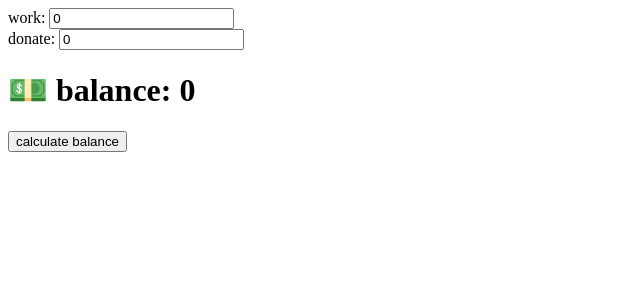
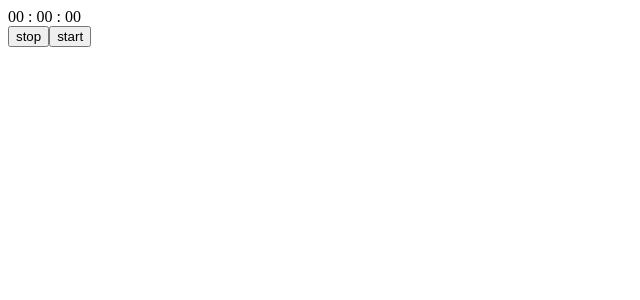
Before and after one commit to Serhii-Ki/Test, a React (Vite) app: page / in a window 1280 px wide. Shown: the top 300 px of the page, without its empty margins (0-640 px from the left). Built offline with nearby package versions, Linux system fonts and the light colour scheme.

Commit message:
timer with Date

```diff
--- a/src/App.tsx
+++ b/src/App.tsx
@@ -1,16 +1,13 @@
-import AppCounterRedux from "./counterWithRedux/AppCounterRedux.tsx";
-
+import Timer from "./timer/Timer.tsx";
 
 function App() {
-
-
   return (
     <>
       {/*<AppCounter/>*/}
-      {/*<Timer/>*/}
-      <AppCounterRedux/>
+      <Timer />
+      {/*<AppCounterRedux/>*/}
     </>
-  )
+  );
 }
 
-export default App
+export default App;
--- a/src/main.tsx
+++ b/src/main.tsx
@@ -1,106 +1,7 @@
-import React from "react";
 import ReactDOM from "react-dom/client";
-import { ThunkAction, ThunkDispatch } from "redux-thunk";
-import {
-  Provider,
-  TypedUseSelectorHook,
-  useDispatch,
-  useSelector,
-} from "react-redux";
-import { configureStore, combineReducers } from "@reduxjs/toolkit";
-
-// Reducer
-const initState = {
-  work: 0,
-  donate: 0,
-  balance: 0,
-};
-type InitStateType = typeof initState;
-
-const appReducer = (
-  state: InitStateType = initState,
-  action: ActionsType,
-): InitStateType => {
-  switch (action.type) {
-    case "CHANGE_VALUE":
-      return {
-        ...state,
-        ...action.payload,
-      };
-    default:
-      return state;
-  }
-};
-
-// Store
-const rootReducer = combineReducers({ app: appReducer });
-
-const store = configureStore({ reducer: rootReducer });
-type RootState = ReturnType<typeof store.getState>;
-type AppDispatch = ThunkDispatch<RootState, unknown, ActionsType>;
-type AppThunk<ReturnType = void> = ThunkAction<
-  ReturnType,
-  RootState,
-  unknown,
-  ActionsType
->;
-const useAppDispatch = () => useDispatch<AppDispatch>();
-const useAppSelector: TypedUseSelectorHook<RootState> = useSelector;
-
-const changeValue = (payload: any) =>
-  ({ type: "CHANGE_VALUE", payload }) as const;
-type ActionsType = ReturnType<typeof changeValue>;
-
-// Components
-export const Income = () => {
-  const work = useAppSelector((state) => state.app.work);
-  const donate = useAppSelector((state) => state.app.donate);
-  const balance = useAppSelector((state) => state.app.balance);
-
-  const dispatch = useAppDispatch();
-
-  return (
-    <div>
-      <div>
-        work:{" "}
-        <input
-          value={work}
-          type={"number"}
-          onChange={(e) => dispatch(changeValue({ work: +e.target.value }))}
-        />
-      </div>
-      <div>
-        donate:{" "}
-        <input
-          value={donate}
-          type={"number"}
-          onChange={(e) => dispatch(changeValue({ donate: +e.target.value }))}
-        />
-      </div>
-
-      <h1>💵 balance: {balance}</h1>
-      <button
-        onClick={() => {
-          // ❗❗❗ XXX ❗❗❗
-          dispatch(changeValue({ donation: work + donate }));
-        }}
-      >
-        calculate balance
-      </button>
-    </div>
-  );
-};
+import App from "./App.tsx";
 
 const root = ReactDOM.createRoot(
   document.getElementById("root") as HTMLElement,
 );
-root.render(
-  <Provider store={store}>
-    <Income />
-  </Provider>,
-);
-
-// 📜 Описание:
-// Что нужно написать вместо XXX, чтобы вывелась сумма дохода в строке баланса
-//
-// 🖥 Пример ответа: console.log(work + donate)
+root.render(<App />);
--- a/src/timer/Timer.tsx
+++ b/src/timer/Timer.tsx
@@ -1,62 +1,49 @@
-import {useEffect, useState} from "react";
-
+import { useEffect, useState, useRef } from "react";
 
 function Timer() {
-  const [seconds, setSeconds] = useState<string>('0');
-  const [minutes, setMinutes] = useState<string>('0');
-  const [hours, setHours] = useState<string>('0');
-  const [isStart, setIsStart] = useState<boolean>(false);
+  const [isTimerStart, setIsTimerStart] = useState<boolean>(false);
+  const [elapsedTime, setElapsedTime] = useState<number>(0); // Хранит прошедшее время в миллисекундах
+  const timerRef = useRef<number | null>(null); // Ref для хранения ID интервала
+  const startTimeRef = useRef<number | null>(null); // Ref для хранения начального времени
+
+  const onTimer = (isStart: boolean) => {
+    if (isStart) {
+      startTimeRef.current = Date.now() - elapsedTime; // Запоминаем время старта и корректируем на прошедшее время
+      timerRef.current = window.setInterval(() => {
+        setElapsedTime(Date.now() - (startTimeRef.current || 0)); // Вычисляем прошедшее время с момента старта
+      }, 1000 / 60); // Запускаем с интервалом 60 FPS для плавности
+    } else {
+      clearInterval(timerRef.current!);
+      timerRef.current = null;
+    }
+    setIsTimerStart(isStart);
+  };
 
   useEffect(() => {
-    if(seconds === '60') {
-      setSeconds('0');
-      setMinutes(prev => String(Number(prev) + 1))
-    }
-    if(minutes === '60') {
-      setMinutes('0');
-      setHours(prev => String(Number(prev) + 1))
-    }
-  }, [seconds, minutes]);
+    return () => {
+      if (timerRef.current) clearInterval(timerRef.current); // Очищаем таймер при размонтировании
+    };
+  }, []);
 
-  const startTimer = () => {
-    setIsStart(true);
+  const formatTime = (time: number) => {
+    const totalSeconds = Math.floor(time / 1000);
+    const hours = Math.floor(totalSeconds / 3600);
+    const minutes = Math.floor((totalSeconds % 3600) / 60);
+    const seconds = totalSeconds % 60;
+
+    const format = (value: number) => (value < 10 ? `0${value}` : value);
+
+    return `${format(hours)} : ${format(minutes)} : ${format(seconds)}`;
   };
 
-  const stopTimer = () => {
-    setIsStart(false);
-  };
-
-  const resetTimer = () => {
-    setSeconds('0');
-    setMinutes('0');
-    setHours('0');
-  }
-
-  useEffect(() => {
-    let timerId: NodeJS.Timer;
-    if(isStart){
-      timerId = setInterval(() => {
-        setSeconds(prev => String(Number(prev) + 1))
-      }, 1000)
-    }
-
-    return () => {
-      clearInterval(timerId);
-    }
-  }, [isStart]);
   return (
+    <div>
+      <span>{formatTime(elapsedTime)}</span>
       <div>
-        <div>
-          <span>{Number(hours) < 10 ? '0' + hours : hours} : </span>
-          <span>{Number(minutes) < 10 ? '0' + minutes : minutes} : </span>
-          <span>{Number(seconds) < 10 ? '0' + seconds : seconds}</span>
-        </div>
-        <div>
-          <button onClick={startTimer}>start</button>
-          <button onClick={stopTimer}>stop</button>
-          <button onClick={resetTimer}>reset</button>
-        </div>
+        <button onClick={() => onTimer(false)}>stop</button>
+        <button onClick={() => onTimer(true)}>start</button>
       </div>
+    </div>
   );
 }
 
```
